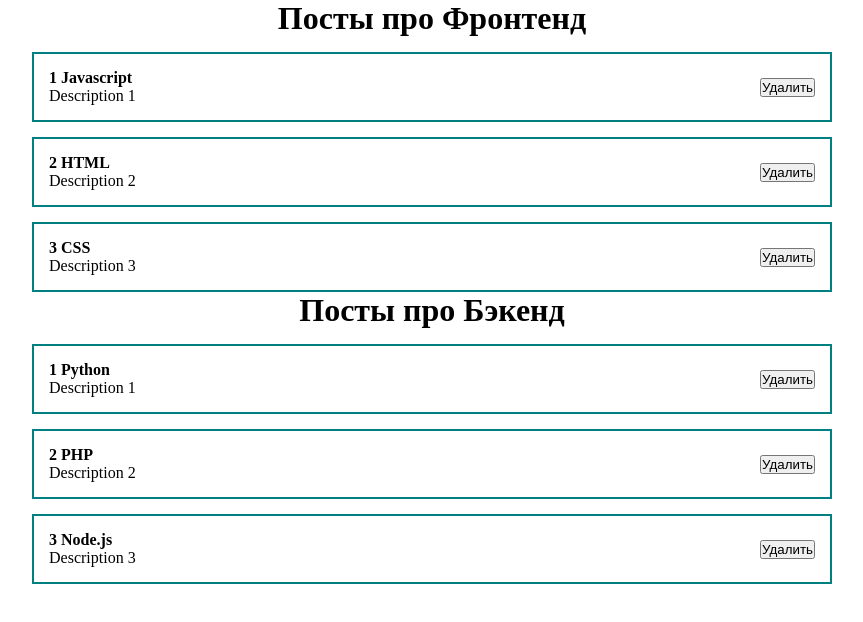
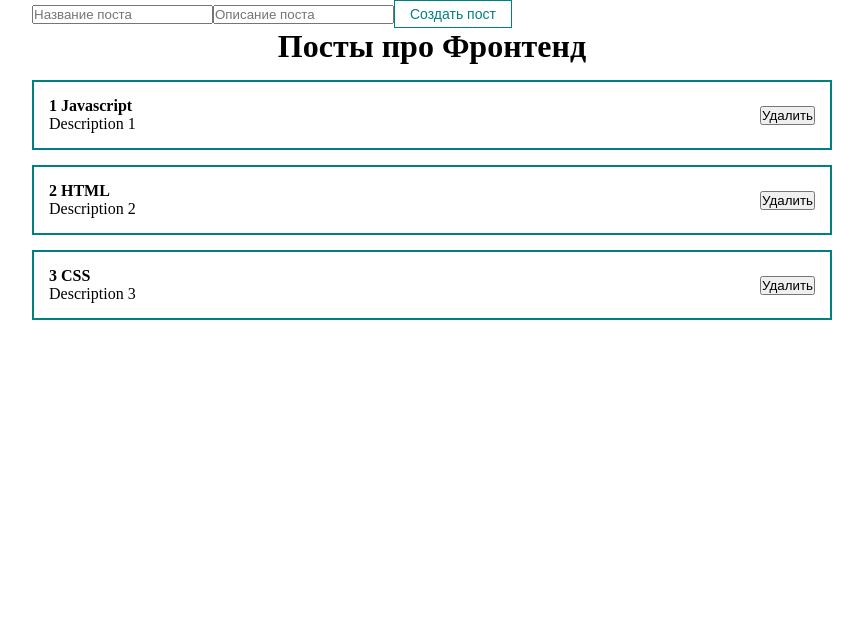
Before and after one commit to EugeneShatalin/react-Ulbi-TV, a React (Create React App) app: page / in a window 1280 px wide. Shown: the top 622 px of the page, without its empty margins (208-1071 px from the left). Built offline with nearby package versions, Linux system fonts and the light colour scheme.

Commit message:
feat: create component for Button

```diff
--- a/src/App.js
+++ b/src/App.js
@@ -1,5 +1,6 @@
 import React, { useState} from 'react';
 import Postlist from './components/PostList';
+import Mybutton from './components/UI/button/MyButton';
 import './styles/App.css';
 
 
@@ -9,17 +10,16 @@
     { id: 2, title: 'HTML', body: 'Description 2' },
     { id: 3, title: 'CSS', body: 'Description 3' },
   ]);
-  const [posts2, setPosts2] = useState([
-    { id: 1, title: 'Python', body: 'Description 1' },
-    { id: 2, title: 'PHP', body: 'Description 2' },
-    { id: 3, title: 'Node.js', body: 'Description 3' },
-  ]);
 
 
   return (
     <div className="App">
+      <form>
+        <input type="text" placeholder="Название поста"/>
+        <input type="text" placeholder="Описание поста"/>
+        <Mybutton disabled>Создать пост</Mybutton>
+      </form>
       <Postlist posts={posts} title='Посты про Фронтенд'/>
-      <Postlist posts={posts2} title='Посты про Бэкенд' />
     </div>
   );
 }
--- /dev/null
+++ b/src/components/UI/button/MyButton.jsx
@@ -0,0 +1,12 @@
+import React from 'react';
+import classes from './MyButton.module.css';
+
+const Mybutton = ({children, ...props}) => {
+  return (
+      <button {...props} className={classes.myBtn}>
+        {children}
+      </button>
+  );
+}
+
+export default Mybutton;
--- /dev/null
+++ b/src/components/UI/button/MyButton.module.css
@@ -0,0 +1,8 @@
+.myBtn {
+  padding: 5px 15px;
+  color: teal;
+  font-size: 14px;
+  background: transparent;
+  border: 1px solid teal;
+  cursor: pointer;
+}
```
